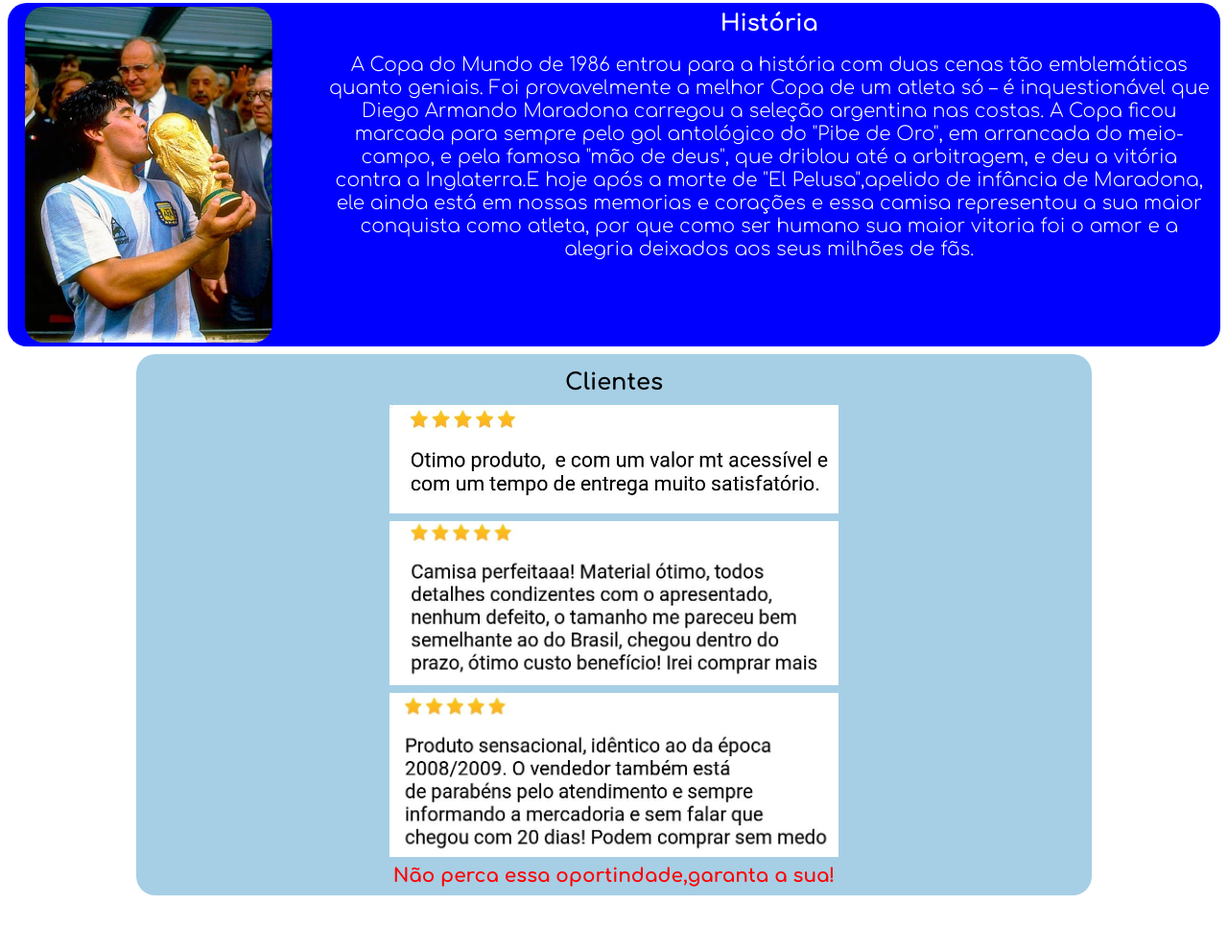
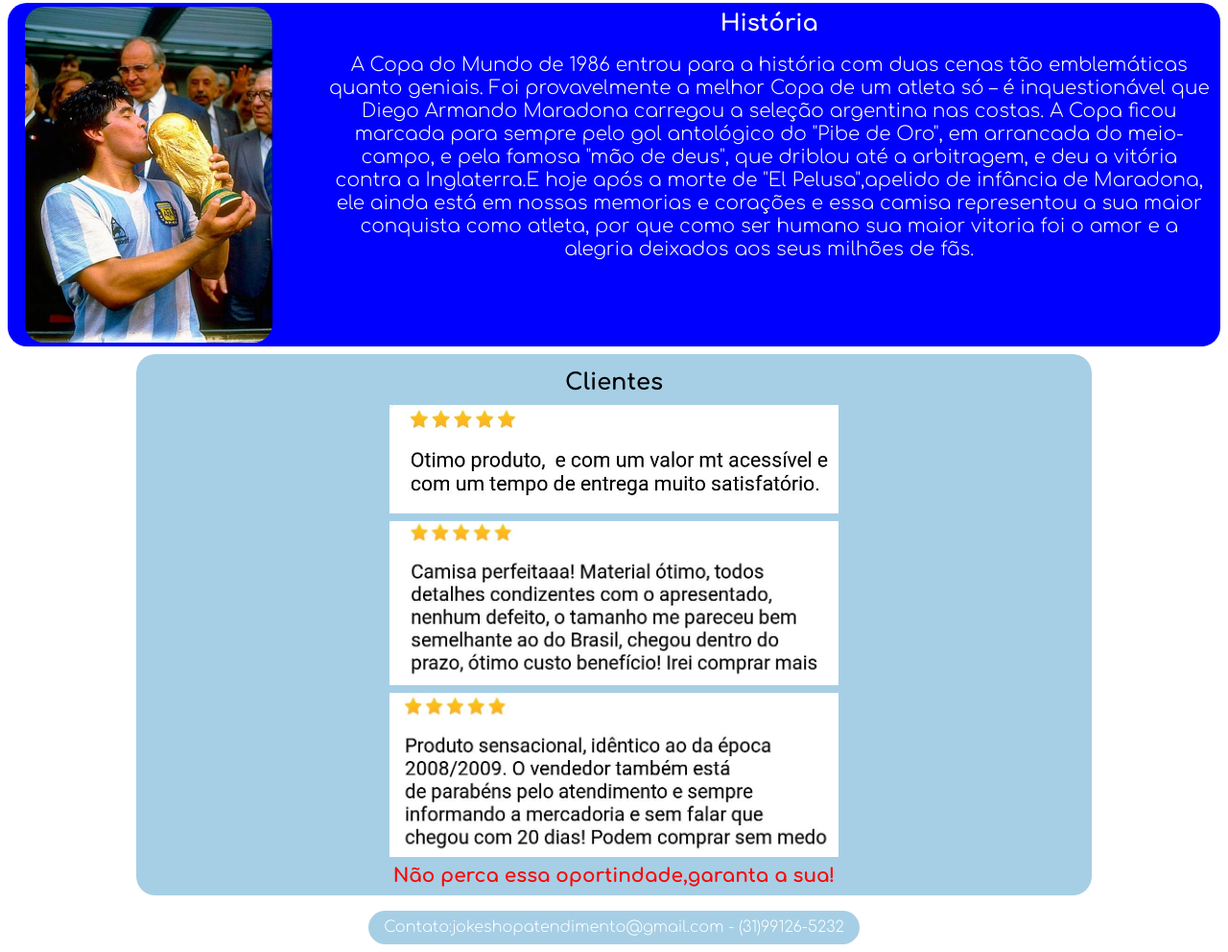
Before and after one commit to jokeshop/camisaArgentina1986, a plain HTML site: page index.html in a window 1280 px wide. Shown: the part 642-1634 px from the top of the page at 96% size. Before the commit the page ends 1583 px from the top, so only its background shows below. Drawn offline with nearby package versions, Linux system fonts and the light colour scheme; some packages are replaced by stand-ins of ours; a script that the page names is missing.

Commit message:
Update index.html

```diff
--- a/index.html
+++ b/index.html
@@ -247,6 +247,15 @@
   </div>
      <div class="col-lg-3"></div>
    </div>
+<div class="d-flex justify-content-center">
+          <div class="areaCompras ml-2 mr-2 mt-2 mb-2">
+           <div class="d-flex justify-content-center">
+
+         <h6 style="color: white;" class="H3mengo mt-2 ml-3 mr-3">Contato:jokeshopatendimento@gmail.com - (31)99126-5232
+         </h6>
+         </div>
+       </div>
+       </div>
   <script>
  function img2(){
 
```
